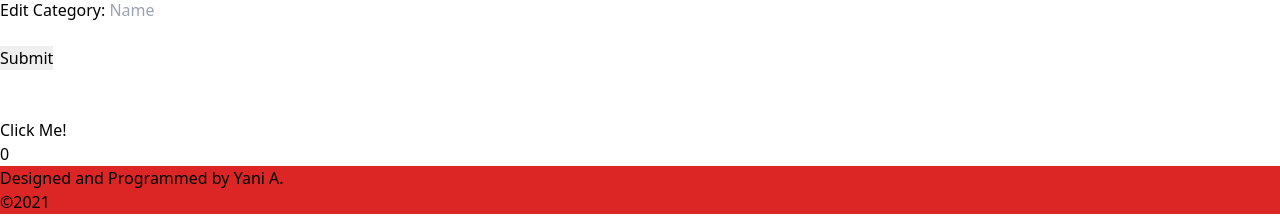
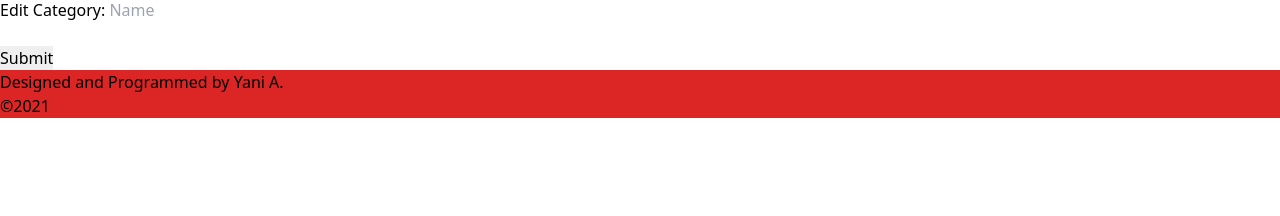
Before and after one commit to yani82/malaysian-creation-fe, a React (Create React App) app: page /categories/new in a window 1280 px wide. Shown: the part 397-613 px from the top of the page. Built offline with nearby package versions, Linux system fonts and the light colour scheme; no server answers.

Commit message:
removed Click coding challenge

```diff
--- a/src/components/Category.js
+++ b/src/components/Category.js
@@ -19,7 +19,7 @@ const Category = (props) => {
             <ItemsContainer category={category}/>
             {/* <ItemsListContainer /> */}
             <CategoryEdit category={category}/>
-            <Click />
+            {/* <Click /> */}
         </div>
     )
 }
```
